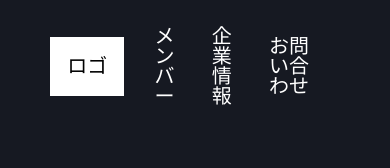
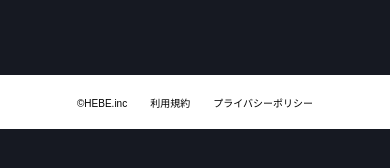
Before and after one commit to yoshi-practice/hp, a website: page index.html in a window 390 px wide. Drawn offline with nearby package versions, Linux system fonts and the light colour scheme; a web font is replaced by a local one.

Commit message:
[update] フッターの実装

```diff
--- a/assets/scss/common.scss
+++ b/assets/scss/common.scss
@@ -1,6 +1,10 @@
 /* 全てのページで共通して使用するCSSを記述します。 */
 body {
   font-family: "Amiko",sans-serif;
+  padding-top: 111px;
+  @media screen and (max-width: 896px) {
+    padding-top: 75px;
+  }
 }
 
 a {
@@ -20,3 +24,16 @@ header {
   left: 0;
   width: 100%;
 }
+
+footer {
+  width: 100%;
+  background-color: white;
+}
+
+/* 汎用性のあるCSS */
+
+@media screen and (max-width: 896px) {
+  .sp-none {
+    display: none!important;
+  }
+}
--- a/assets/scss/object.scss
+++ b/assets/scss/object.scss
@@ -4,11 +4,12 @@
 .header-box {
   display: flex;
   align-items: center;
-  padding: 26px 0;
+  height: 111px;
   >.link {
-    margin-right: 30px;
+    margin-right: 60px;
   }
   >.link >a {
+    white-space: nowrap;
     color: white;
     font-size: 20px;
   }
@@ -23,3 +24,34 @@
     color: black;
   }
 }
+
+
+
+/* フッター */
+.footer-box {
+  margin-top: 0;
+  display: flex;
+  align-items: center;
+  height: 123px;
+  >.link {
+    margin-right: 60px;
+  }
+  >.link >a {
+    white-space: nowrap;
+    color: #000000;
+    font-size: 20px;
+  }
+  @media screen and (max-width: 896px) {
+    justify-content: center;
+    height: 54px;
+    >.link {
+      margin-right: 23px;
+    }
+    >.link:nth-child(3) {
+      margin-right: 0;
+    }
+    >.link >a {
+      font-size: 10px;
+    }
+  }
+}
--- a/index.html
+++ b/index.html
@@ -15,12 +15,19 @@
 
 <body class="top-page">
 <header>
-    <ul class="header-box container">
+    <ul class="header-box container sp-none">
         <li class="link logo"><a href="">ロゴ</a></li>
         <li class="link"><a href="">メンバー</a></li>
         <li class="link"><a href="">企業情報</a></li>
         <li class="link"><a href="">お問い合わせ</a></li>
     </ul>
 </header>
+<footer>
+    <ul class="footer-box container">
+        <li class="link"><a href="">©︎HEBE.inc</a></li>
+        <li class="link"><a href="">利用規約</a></li>
+        <li class="link"><a href="">プライバシーポリシー</a></li>
+    </ul>
+</footer>
 </body>
 </html>
```
Also changed, not shown: assets/css/common.css, assets/css/import.css, assets/css/object.css.
